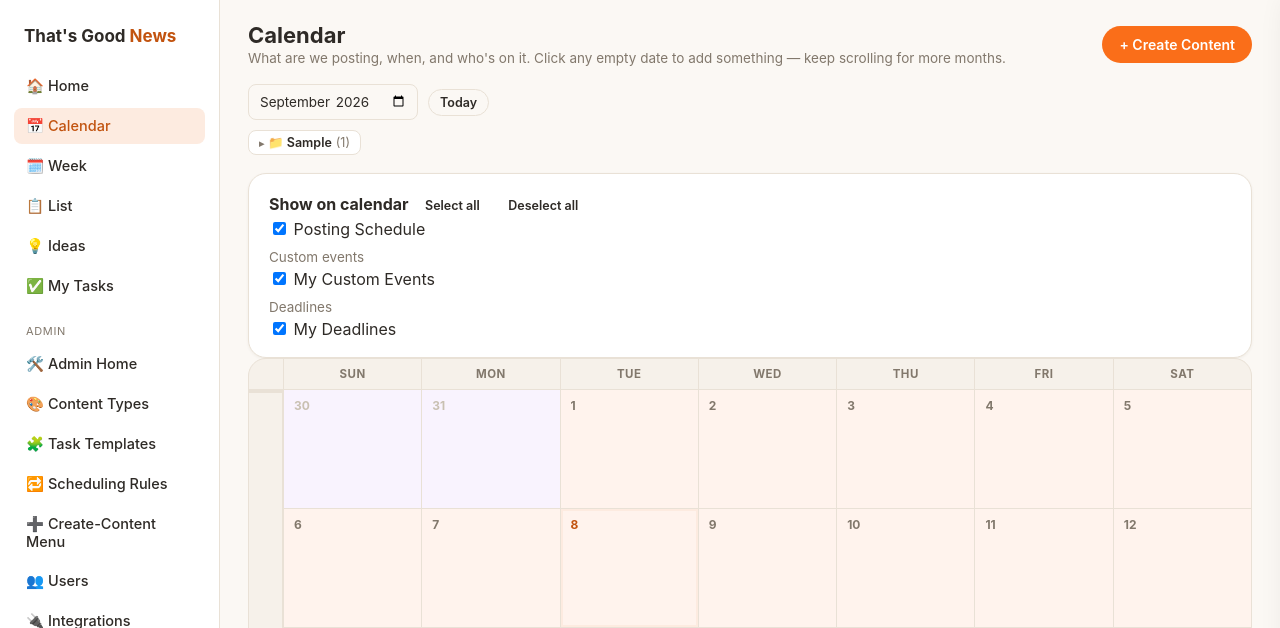
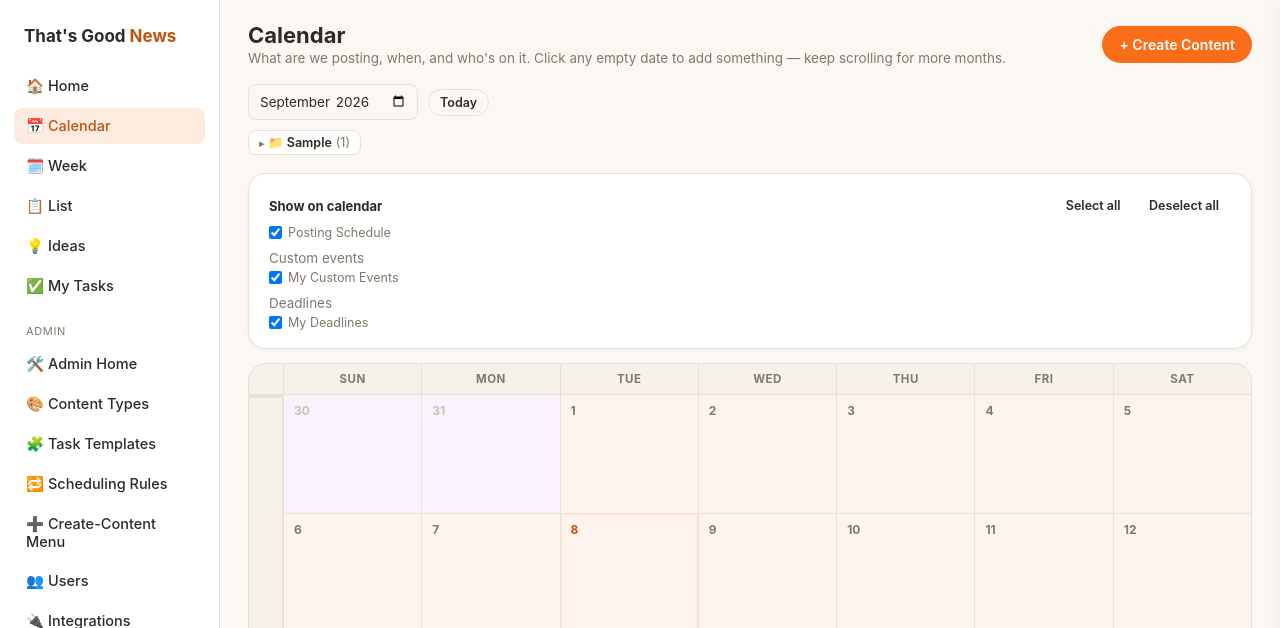
Before and after one commit to JodieCurrie/tgn-content-studio, a Flask app: page /calendar in a window 1280 px wide. Shown: the top 628 px of the page. Run offline with Flask 3, Linux system fonts and the light colour scheme; the visitor is signed in with stand-in values (Sample User, id 1); tables that the repository leaves empty hold one stand-in row (values such as "Sample post"); data that the repository does not hold is empty.

Commit message:
Add calendar view filters + deadline layer (styles)

```diff
--- a/app/static/css/app.css
+++ b/app/static/css/app.css
@@ -149,6 +149,30 @@ input, select, textarea { font-family: inherit; font-size: 14px; }
 .legend-group[open] summary::before { transform: rotate(90deg); }
 .legend-group-count { font-weight: 400; color: var(--text-muted); }
 .legend-group-items { display: flex; flex-wrap: wrap; gap: 8px 14px; padding: 8px 2px 4px; }
+
+/* Sept: calendar view filters — "Posting Schedule" plus a per-person
+   Custom Events / Deadlines checkbox (see partials/_calendar_macros.html
+   render_filter_panel and static/js/calendar.js). Purely a client-side
+   show/hide; .cal-filtered-out uses !important so it wins over the
+   .content-card/.list-row/.deadline-pill display rules below regardless of
+   source order. */
+.calendar-filters { margin-bottom: 14px; }
+.calendar-filters-head { display: flex; align-items: center; justify-content: space-between; margin-bottom: 6px; }
+.calendar-filters-head strong { font-size: 13px; }
+.calendar-filter-groups { display: flex; flex-wrap: wrap; gap: 6px 16px; }
+.calendar-filter-item { display: flex; align-items: center; gap: 6px; font-size: 12.5px; color: var(--text-muted); cursor: pointer; }
+.calendar-filter-item input { margin: 0; }
+.cal-filtered-out { display: none !important; }
+
+/* Pipeline hand-off deadline (edit/audio/design_post — Sept) — a warm,
+   distinct pill so it reads as "something is due", never confused with the
+   grey .meeting-pill (a scheduled meeting) or a colored .content-card
+   (something actually being posted). */
+.deadline-pill {
+  display: block; border-radius: var(--radius-sm); padding: 4px 7px; font-size: 11px;
+  font-weight: 600; line-height: 1.25; color: #6B4A1E; background: #F0C878;
+  margin-top: 4px;
+}
 
 /* ---------------------------------------------------------------- calendar */
 .calendar-toolbar { display: flex; align-items: center; gap: 10px; margin-bottom: 4px; }
```
